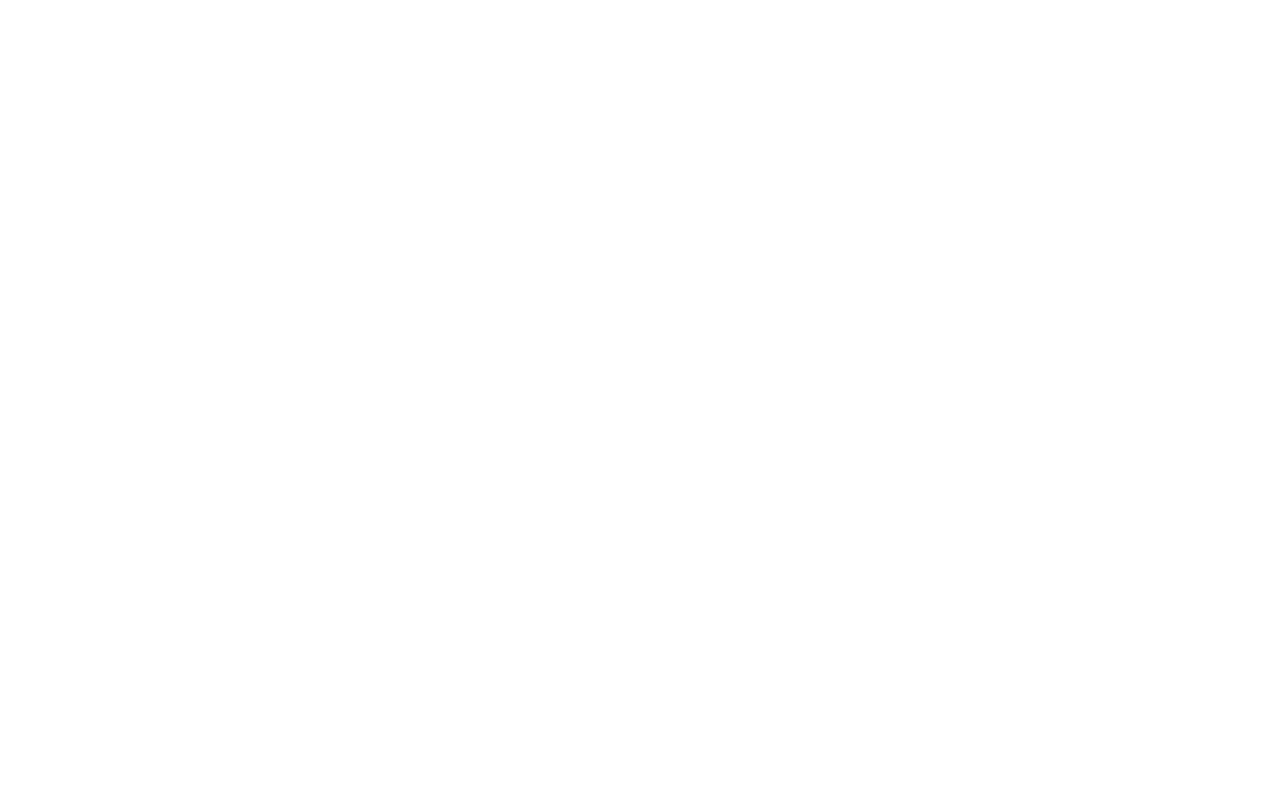
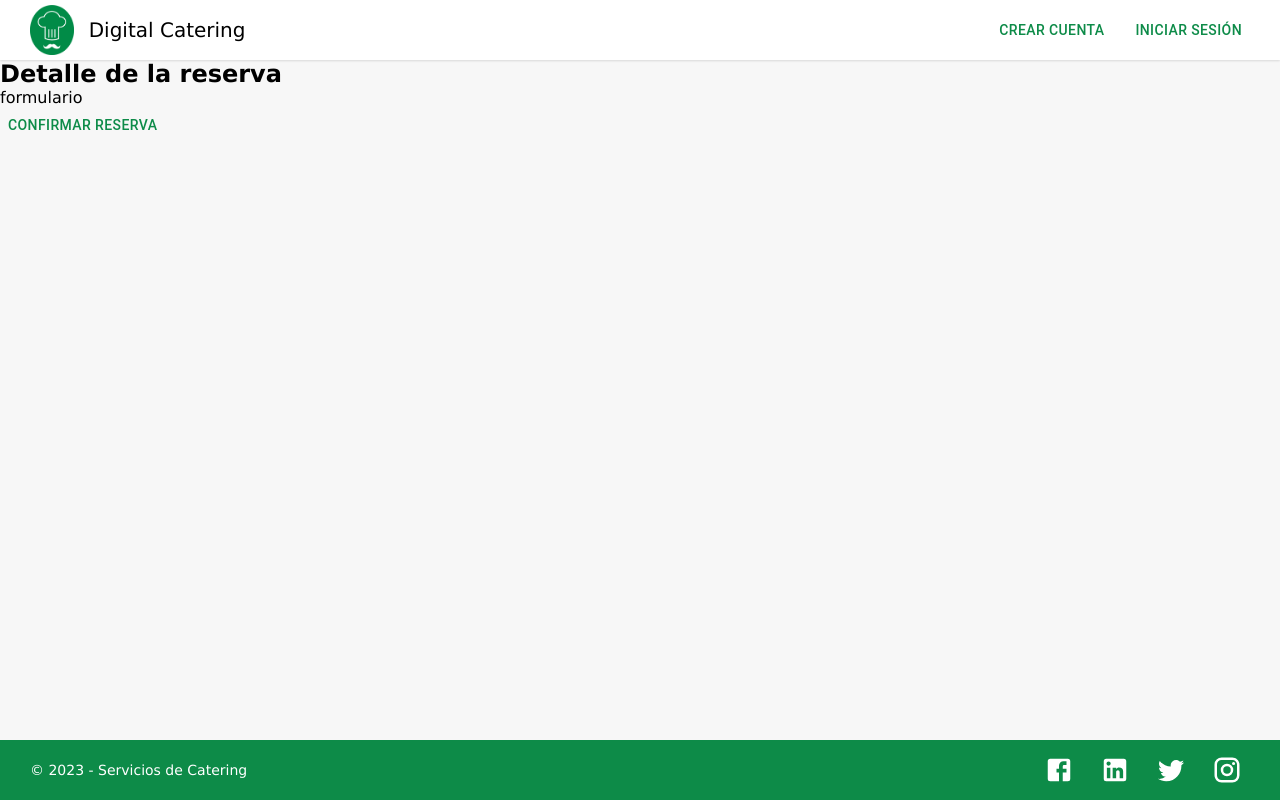
Before and after one commit to MauricioZapata00/230630-CTD-final-project-team-1-group-1, a React (Vite) app in the folder Front/: page /reservas/1 in a window 1280 px wide. Before the commit this address had no page. Built offline with nearby package versions, Linux system fonts and the light colour scheme.

Commit message:
logica basica de realizar reserva a chequear

```diff
--- a/Front/src/App.jsx
+++ b/Front/src/App.jsx
@@ -13,6 +13,8 @@
 import UserPage from "./components/pages/UserPage/UserPage";
 import AdminEditProduct from "./components/pages/AdminEditProduct/AdminEditProduct";
 import AdminListUsers from "./components/pages/AdminListUsers/AdminListUsers";
+import BookingsPage from "./components/pages/BookingsPage/BookingsPage";
+import BookingDetailPage from "./components/pages/BookingDetailPage/BookingDetailPage";
 
 const App = () => {
   return (
@@ -28,6 +30,8 @@
                 <Route path="/detalle/:id" element={<DetailPage />} />
                 <Route path="/categoria/:id" element={<CategoryPage />} />
                 <Route path="/usuario" element={<UserPage />} />
+                <Route path="/reservas" element={<BookingsPage />} />
+                <Route path="/reservas/:id" element={<BookingDetailPage />} />
               </Route>
               <Route element={<AdminLayout />}>
                 <Route path="/admin" element={<AdminListProducts />} />
--- /dev/null
+++ b/Front/src/components/common/FormBooking/FormBooking.jsx
@@ -0,0 +1,14 @@
+import { Button, Dialog, DialogActions } from "@mui/material"
+import { useState } from "react";
+
+
+const FormBooking = () => {
+    return (
+        <div>
+            <div>formulario</div>
+            <Button >Confirmar reserva</Button>
+
+        </div>
+    )
+}
+export default FormBooking
--- a/Front/src/components/common/ProductDetail/ProductDetail.jsx
+++ b/Front/src/components/common/ProductDetail/ProductDetail.jsx
@@ -11,7 +11,7 @@
 import { LoadingButton } from "@mui/lab";
 
 const ProductDetail = ({ productDetail }) => {
-  const { rating , logedUser, error, setError } = useContext(AppContext);
+  const { rating, logedUser, error, setError } = useContext(AppContext);
   const [showModal, setShowModal] = useState(false);
 
   const navigate = useNavigate();
@@ -31,13 +31,20 @@
     requierePagoAnticipado,
   } = productDetail;
 
-  const handleGoToBooking =()=>{
-    if(!logedUser){
+  const handleGoToBooking = () => {
+    if (!logedUser) {
       navigate('/ingreso')
-    }else{
-      navigate(`/reservas/${productDetail._id}`)
+    } else {
+      setShowModal(true)
     }
   }
+  const handleContinueBooking = () => {
+    navigate(`/reservas/${productDetail._id}`)
+  }
+  const handleCloseModal = () => {
+    setShowModal(false);
+  };
+
   return (
     <div className="product-detail">
       <div className="product-detail__container-title">
@@ -110,6 +117,22 @@
           ${precio.toFixed(2)}
         </p>
       </div>
+      {showModal && (
+        <Dialog open={showModal} onClose={handleCloseModal}>
+          <DialogActions>
+            <Button style={{ fontWeight: "600" }} onClick={handleCloseModal}>X</Button>
+          </DialogActions>
+          <div className="calification">
+            <p style={{ fontWeight: "600" }}>Elige la fecha que deseas reservar este producto</p>
+            <div>
+              <p>calendario</p>
+            </div>
+          </div>
+          <DialogActions style={{justifyContent: 'center', marginBottom: '1rem'}} >
+            <Button variant="contained" onClick={handleContinueBooking} >Continuar reserva</Button>
+          </DialogActions>
+        </Dialog>
+      )}
     </div>
   );
 };
--- /dev/null
+++ b/Front/src/components/pages/BookingDetailPage/BookingDetailPage.jsx
@@ -0,0 +1,11 @@
+import FormBooking from "../../common/FormBooking/FormBooking"
+
+const BookingDetailPage = () => {
+    return(
+        <div>
+            <h2>Detalle de la reserva</h2>
+            <FormBooking/>
+        </div>
+    )
+}
+export default BookingDetailPage
--- /dev/null
+++ b/Front/src/components/pages/BookingsPage/BookingsPage.jsx
@@ -0,0 +1,10 @@
+const BookingsPage = () => {
+    return(
+        <div>
+            <h2>Mis reservas</h2>
+            <p>reserva1</p>
+            <p>reserva2</p>
+        </div>
+    )
+}
+export default BookingsPage
```
